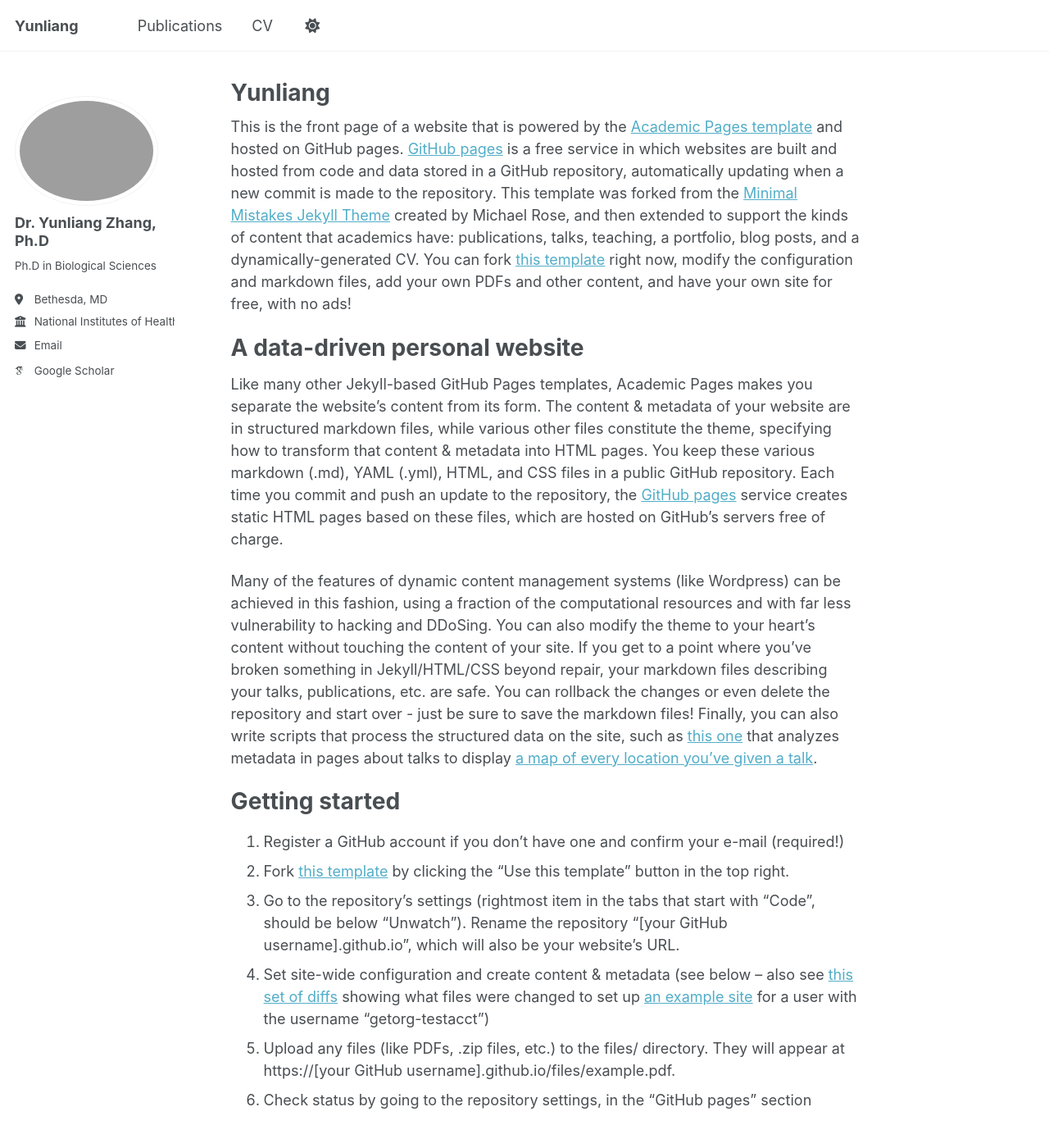
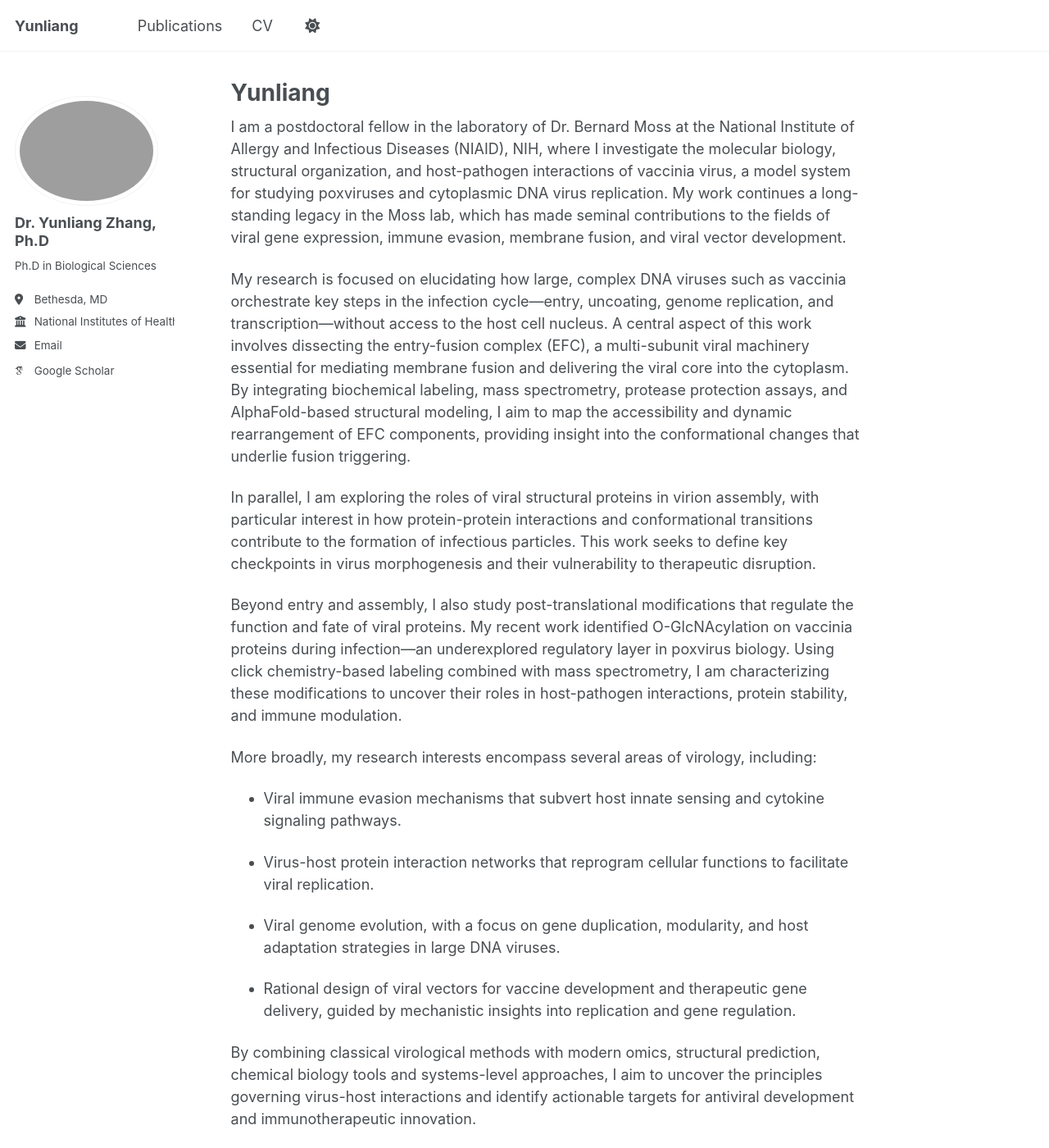
Before and after one commit to zhang-virpath/zhang-virpath.github.io, a Jekyll site: the page built from _pages/about.md, in a window 1280 px wide and 1400 px high. Shown: the whole window at 82% size. Built offline with Jekyll 4.4.1, drawn with Linux system fonts in a browser that asks for light colours; some web fonts are replaced; some of the changed text lies outside the part shown.

Commit message:
Update about.md

```diff
--- a/_pages/about.md
+++ b/_pages/about.md
@@ -7,43 +7,22 @@ redirect_from:
   - /about.html
 ---
 
-This is the front page of a website that is powered by the [Academic Pages template](https://github.com/academicpages/academicpages.github.io) and hosted on GitHub pages. [GitHub pages](https://pages.github.com) is a free service in which websites are built and hosted from code and data stored in a GitHub repository, automatically updating when a new commit is made to the repository. This template was forked from the [Minimal Mistakes Jekyll Theme](https://mmistakes.github.io/minimal-mistakes/) created by Michael Rose, and then extended to support the kinds of content that academics have: publications, talks, teaching, a portfolio, blog posts, and a dynamically-generated CV. You can fork [this template](https://github.com/academicpages/academicpages.github.io) right now, modify the configuration and markdown files, add your own PDFs and other content, and have your own site for free, with no ads!
+I am a postdoctoral fellow in the laboratory of Dr. Bernard Moss at the National Institute of Allergy and Infectious Diseases (NIAID), NIH, where I investigate the molecular biology, structural organization, and host-pathogen interactions of vaccinia virus, a model system for studying poxviruses and cytoplasmic DNA virus replication. My work continues a long-standing legacy in the Moss lab, which has made seminal contributions to the fields of viral gene expression, immune evasion, membrane fusion, and viral vector development.
 
-A data-driven personal website
-======
-Like many other Jekyll-based GitHub Pages templates, Academic Pages makes you separate the website's content from its form. The content & metadata of your website are in structured markdown files, while various other files constitute the theme, specifying how to transform that content & metadata into HTML pages. You keep these various markdown (.md), YAML (.yml), HTML, and CSS files in a public GitHub repository. Each time you commit and push an update to the repository, the [GitHub pages](https://pages.github.com/) service creates static HTML pages based on these files, which are hosted on GitHub's servers free of charge.
+My research is focused on elucidating how large, complex DNA viruses such as vaccinia orchestrate key steps in the infection cycle—entry, uncoating, genome replication, and transcription—without access to the host cell nucleus. A central aspect of this work involves dissecting the entry-fusion complex (EFC), a multi-subunit viral machinery essential for mediating membrane fusion and delivering the viral core into the cytoplasm. By integrating biochemical labeling, mass spectrometry, protease protection assays, and AlphaFold-based structural modeling, I aim to map the accessibility and dynamic rearrangement of EFC components, providing insight into the conformational changes that underlie fusion triggering.
 
-Many of the features of dynamic content management systems (like Wordpress) can be achieved in this fashion, using a fraction of the computational resources and with far less vulnerability to hacking and DDoSing. You can also modify the theme to your heart's content without touching the content of your site. If you get to a point where you've broken something in Jekyll/HTML/CSS beyond repair, your markdown files describing your talks, publications, etc. are safe. You can rollback the changes or even delete the repository and start over - just be sure to save the markdown files! Finally, you can also write scripts that process the structured data on the site, such as [this one](https://github.com/academicpages/academicpages.github.io/blob/master/talkmap.ipynb) that analyzes metadata in pages about talks to display [a map of every location you've given a talk](https://academicpages.github.io/talkmap.html).
+In parallel, I am exploring the roles of viral structural proteins in virion assembly, with particular interest in how protein-protein interactions and conformational transitions contribute to the formation of infectious particles. This work seeks to define key checkpoints in virus morphogenesis and their vulnerability to therapeutic disruption.
 
-Getting started
-======
-1. Register a GitHub account if you don't have one and confirm your e-mail (required!)
-1. Fork [this template](https://github.com/academicpages/academicpages.github.io) by clicking the "Use this template" button in the top right.
-1. Go to the repository's settings (rightmost item in the tabs that start with "Code", should be below "Unwatch"). Rename the repository "[your GitHub username].github.io", which will also be your website's URL.
-1. Set site-wide configuration and create content & metadata (see below -- also see [this set of diffs](http://archive.is/3TPas) showing what files were changed to set up [an example site](https://getorg-testacct.github.io) for a user with the username "getorg-testacct")
-1. Upload any files (like PDFs, .zip files, etc.) to the files/ directory. They will appear at https://[your GitHub username].github.io/files/example.pdf.
-1. Check status by going to the repository settings, in the "GitHub pages" section
+Beyond entry and assembly, I also study post-translational modifications that regulate the function and fate of viral proteins. My recent work identified O-GlcNAcylation on vaccinia proteins during infection—an underexplored regulatory layer in poxvirus biology. Using click chemistry-based labeling combined with mass spectrometry, I am characterizing these modifications to uncover their roles in host-pathogen interactions, protein stability, and immune modulation.
 
-Site-wide configuration
-------
-The main configuration file for the site is in the base directory in [_config.yml](https://github.com/academicpages/academicpages.github.io/blob/master/_config.yml), which defines the content in the sidebars and other site-wide features. You will need to replace the default variables with ones about yourself and your site's github repository. The configuration file for the top menu is in [_data/navigation.yml](https://github.com/academicpages/academicpages.github.io/blob/master/_data/navigation.yml). For example, if you don't have a portfolio or blog posts, you can remove those items from that navigation.yml file to remove them from the header.
+More broadly, my research interests encompass several areas of virology, including:
 
-Create content & metadata
-------
-For site content, there is one markdown file for each type of content, which are stored in directories like _publications, _talks, _posts, _teaching, or _pages. For example, each talk is a markdown file in the [_talks directory](https://github.com/academicpages/academicpages.github.io/tree/master/_talks). At the top of each markdown file is structured data in YAML about the talk, which the theme will parse to do lots of cool stuff. The same structured data about a talk is used to generate the list of talks on the [Talks page](https://academicpages.github.io/talks), each [individual page](https://academicpages.github.io/talks/2012-03-01-talk-1) for specific talks, the talks section for the [CV page](https://academicpages.github.io/cv), and the [map of places you've given a talk](https://academicpages.github.io/talkmap.html) (if you run this [python file](https://github.com/academicpages/academicpages.github.io/blob/master/talkmap.py) or [Jupyter notebook](https://github.com/academicpages/academicpages.github.io/blob/master/talkmap.ipynb), which creates the HTML for the map based on the contents of the _talks directory).
+* Viral immune evasion mechanisms that subvert host innate sensing and cytokine signaling pathways.
 
-**Markdown generator**
+* Virus-host protein interaction networks that reprogram cellular functions to facilitate viral replication.
 
-The repository includes [a set of Jupyter notebooks](https://github.com/academicpages/academicpages.github.io/tree/master/markdown_generator
-) that converts a CSV containing structured data about talks or presentations into individual markdown files that will be properly formatted for the Academic Pages template. The sample CSVs in that directory are the ones I used to create my own personal website at stuartgeiger.com. My usual workflow is that I keep a spreadsheet of my publications and talks, then run the code in these notebooks to generate the markdown files, then commit and push them to the GitHub repository.
+* Viral genome evolution, with a focus on gene duplication, modularity, and host adaptation strategies in large DNA viruses.
 
-How to edit your site's GitHub repository
-------
-Many people use a git client to create files on their local computer and then push them to GitHub's servers. If you are not familiar with git, you can directly edit these configuration and markdown files directly in the github.com interface. Navigate to a file (like [this one](https://github.com/academicpages/academicpages.github.io/blob/master/_talks/2012-03-01-talk-1.md) and click the pencil icon in the top right of the content preview (to the right of the "Raw | Blame | History" buttons). You can delete a file by clicking the trashcan icon to the right of the pencil icon. You can also create new files or upload files by navigating to a directory and clicking the "Create new file" or "Upload files" buttons.
+* Rational design of viral vectors for vaccine development and therapeutic gene delivery, guided by mechanistic insights into replication and gene regulation.
 
-Example: editing a markdown file for a talk
-![Editing a markdown file for a talk](/images/editing-talk.png)
-
-For more info
-------
-More info about configuring Academic Pages can be found in [the guide](https://academicpages.github.io/markdown/), the [growing wiki](https://github.com/academicpages/academicpages.github.io/wiki), and you can always [ask a question on GitHub](https://github.com/academicpages/academicpages.github.io/discussions). The [guides for the Minimal Mistakes theme](https://mmistakes.github.io/minimal-mistakes/docs/configuration/) (which this theme was forked from) might also be helpful.
+By combining classical virological methods with modern omics, structural prediction, chemical biology tools and systems-level approaches, I aim to uncover the principles governing virus-host interactions and identify actionable targets for antiviral development and immunotherapeutic innovation.
```
